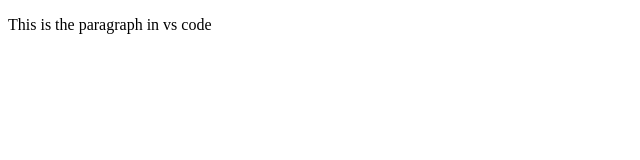
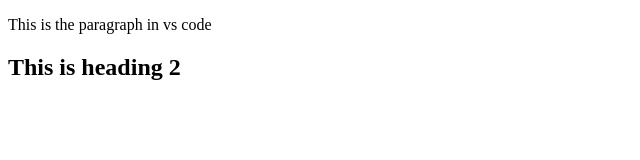
Before and after one commit to monsoondeepak/main, a plain HTML site: page index.html in a window 1280 px wide. Shown: the whole page, without its empty margins (0-640 px from the left). Drawn offline with Linux system fonts and the light colour scheme.

Commit message:
new container is added

```diff
--- a/index.html
+++ b/index.html
@@ -7,5 +7,8 @@
 </head>
 <body>
     <p>This is the paragraph in vs code</p>
+    <div class="contai">
+        <h2>This is heading 2</h2>
+    </div>
 </body>
 </html>
```
